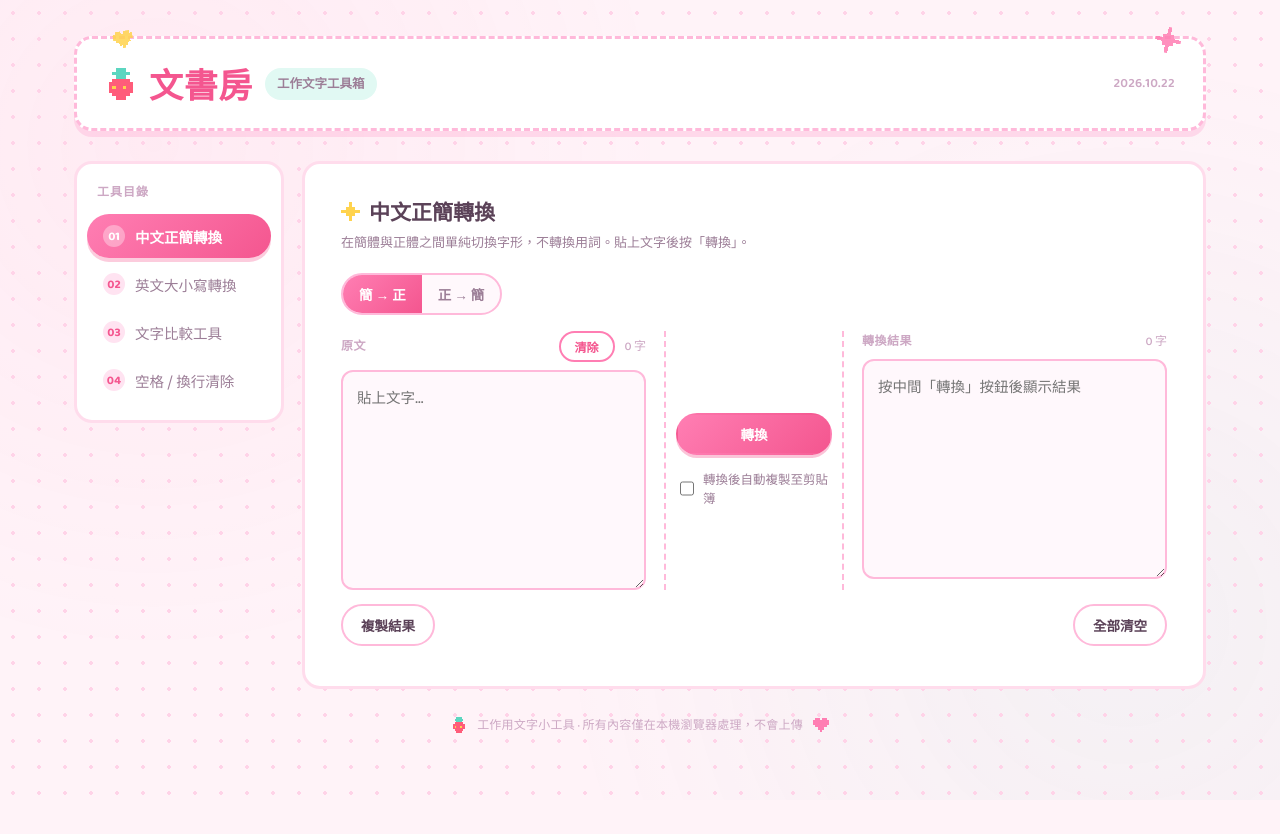
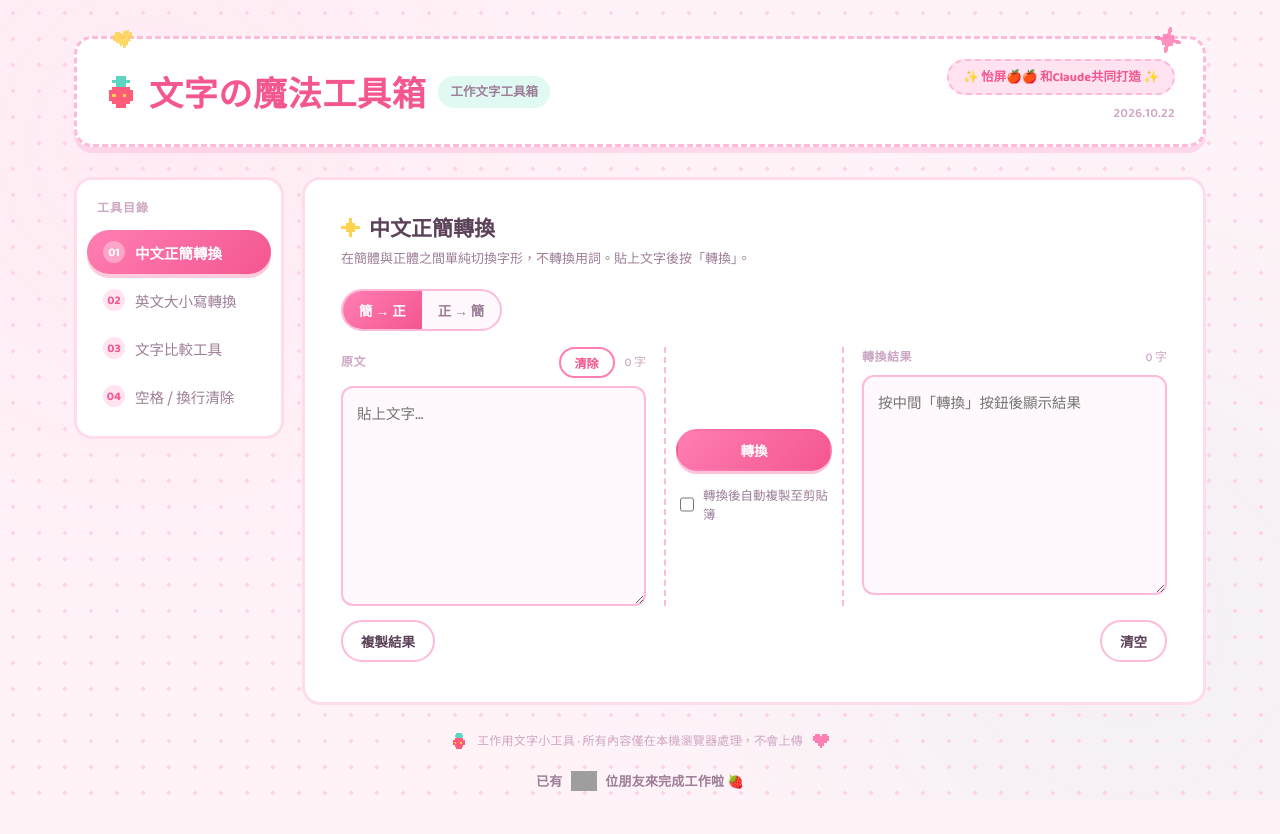
Before and after one commit to User20250326/pinkish-text-editing-toolbox, a plain HTML site: page index.html in a window 1280 px wide. Before the commit the page ends 805 px from the top, so only its background shows below. Drawn offline with Linux system fonts and the light colour scheme; grey boxes are pictures that could not be loaded.

Commit message:
Add files via upload

```diff
--- a/index.html
+++ b/index.html
@@ -3,7 +3,7 @@
 <head>
 <meta charset="UTF-8">
 <meta name="viewport" content="width=device-width, initial-scale=1.0">
-<title>文書房 · 工作文字工具箱</title>
+<title>文字の魔法工具箱 · 怡屏🍎🍎</title>
 <link rel="preconnect" href="https://fonts.googleapis.com">
 <link rel="preconnect" href="https://fonts.gstatic.com" crossorigin>
 <link href="https://fonts.googleapis.com/css2?family=Baloo+2:wght@500;600;700;800&family=Noto+Sans+TC:wght@400;500;700;900&family=IBM+Plex+Mono:wght@400;500&display=swap" rel="stylesheet">
@@ -119,6 +119,24 @@
     color:var(--ink-faint);
     letter-spacing:0.02em;
     text-align:right;
+  }
+
+  .header-right{
+    display:flex;
+    flex-direction:column;
+    align-items:flex-end;
+    gap:8px;
+  }
+  .signature{
+    font-family:'Baloo 2', 'Noto Sans TC', sans-serif;
+    font-size:12.5px;
+    font-weight:700;
+    color:var(--pink-dark);
+    background:var(--pink-pale);
+    border:2px dashed var(--line-strong);
+    border-radius:var(--radius-pill);
+    padding:5px 14px;
+    white-space:nowrap;
   }
 
   .layout{
@@ -449,6 +467,7 @@
   footer.page-foot{
     margin-top:26px;
     display:flex;
+    flex-wrap:wrap;
     align-items:center;
     justify-content:center;
     gap:10px;
@@ -459,6 +478,18 @@
     letter-spacing:0.02em;
   }
   footer.page-foot .pixel-icon{width:16px; height:16px;}
+  .visitor-line{
+    flex-basis:100%;
+    display:flex;
+    justify-content:center;
+    align-items:center;
+    gap:8px;
+    margin-top:10px;
+    font-family:'Noto Sans TC', sans-serif;
+    font-size:13px;
+    font-weight:600;
+    color:var(--ink-soft);
+  }
 
   @media (max-width:760px){
     .layout{grid-template-columns:1fr;}
@@ -482,10 +513,13 @@
     <span class="deco" id="decoHeartTopLeft" style="top:-10px; left:36px; width:20px; height:20px; transform:rotate(-10deg);"></span>
     <div class="title-block">
       <span class="pixel-icon" id="mascotStrawberry" style="width:32px; height:32px;"></span>
-      <h1>文書房</h1>
+      <h1>文字の魔法工具箱</h1>
       <span class="subtitle">工作文字工具箱</span>
     </div>
-    <div class="date-stamp" id="dateStamp"></div>
+    <div class="header-right">
+      <div class="signature">✨ 怡屏🍎🍎 和Claude共同打造 ✨</div>
+      <div class="date-stamp" id="dateStamp"></div>
+    </div>
   </header>
 
   <div class="layout">
@@ -535,7 +569,7 @@
 
         <div class="foot-row">
           <button class="btn ghost" id="convertCopyBtn">複製結果</button>
-          <button class="btn ghost" id="convertClearBtn">全部清空</button>
+          <button class="btn ghost" id="convertClearBtn">清空</button>
         </div>
       </section>
 
@@ -577,7 +611,7 @@
 
         <div class="foot-row">
           <button class="btn ghost" id="caseCopyBtn">複製結果</button>
-          <button class="btn ghost" id="caseClearBtn">全部清空</button>
+          <button class="btn ghost" id="caseClearBtn">清空</button>
         </div>
       </section>
 
@@ -645,7 +679,7 @@
 
         <div class="foot-row">
           <button class="btn ghost" id="cleanCopyBtn">複製結果</button>
-          <button class="btn ghost" id="cleanClearBtn">全部清空</button>
+          <button class="btn ghost" id="cleanClearBtn">清空</button>
         </div>
       </section>
 
@@ -656,6 +690,11 @@
     <span class="pixel-icon" data-icon="strawberry"></span>
     <span>工作用文字小工具 · 所有內容僅在本機瀏覽器處理，不會上傳</span>
     <span class="pixel-icon" data-icon="heart"></span>
+    <div class="visitor-line">
+      <span>已有</span>
+      <img src="https://visitor-badge.laobi.icu/badge?page_id=yiping.wenzi-magic-toolbox" alt="訪問人次" style="height:20px; vertical-align:middle;">
+      <span>位朋友來完成工作啦 🍓</span>
+    </div>
   </footer>
 </div>
 
```
